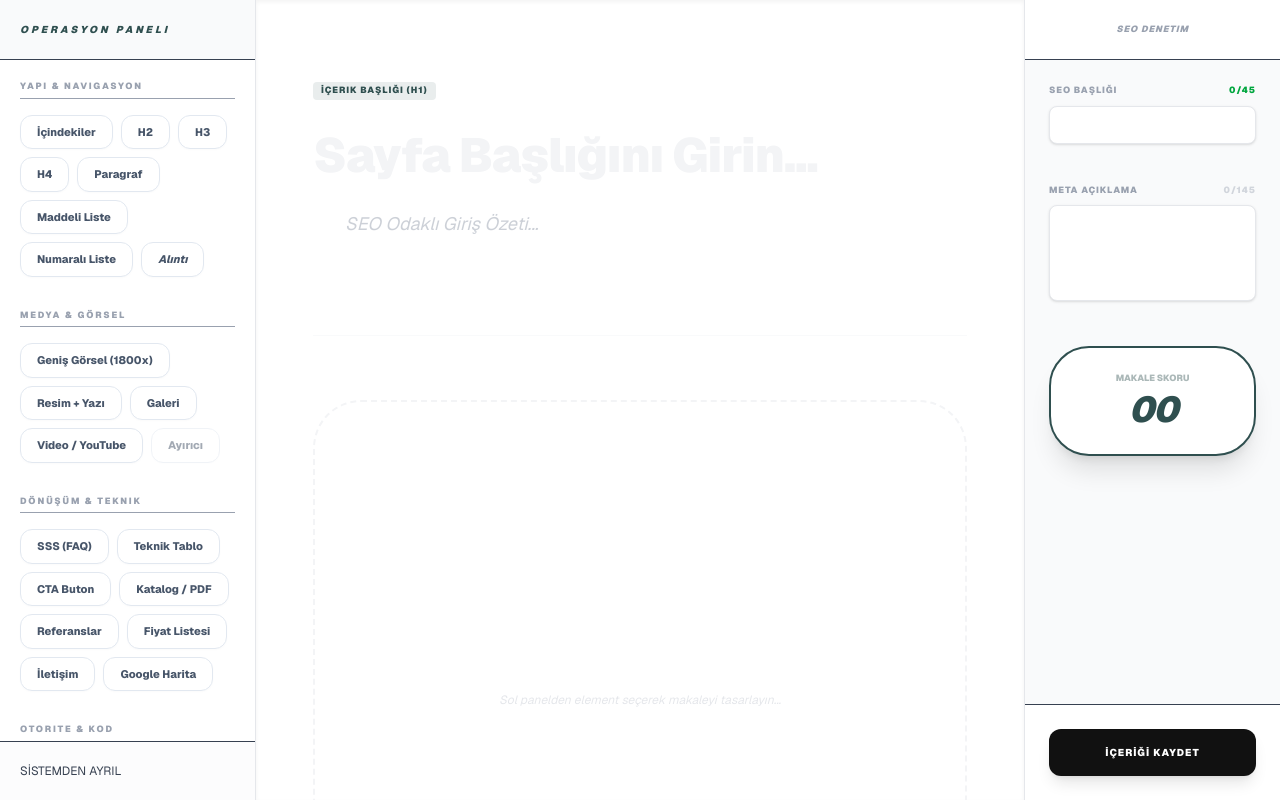
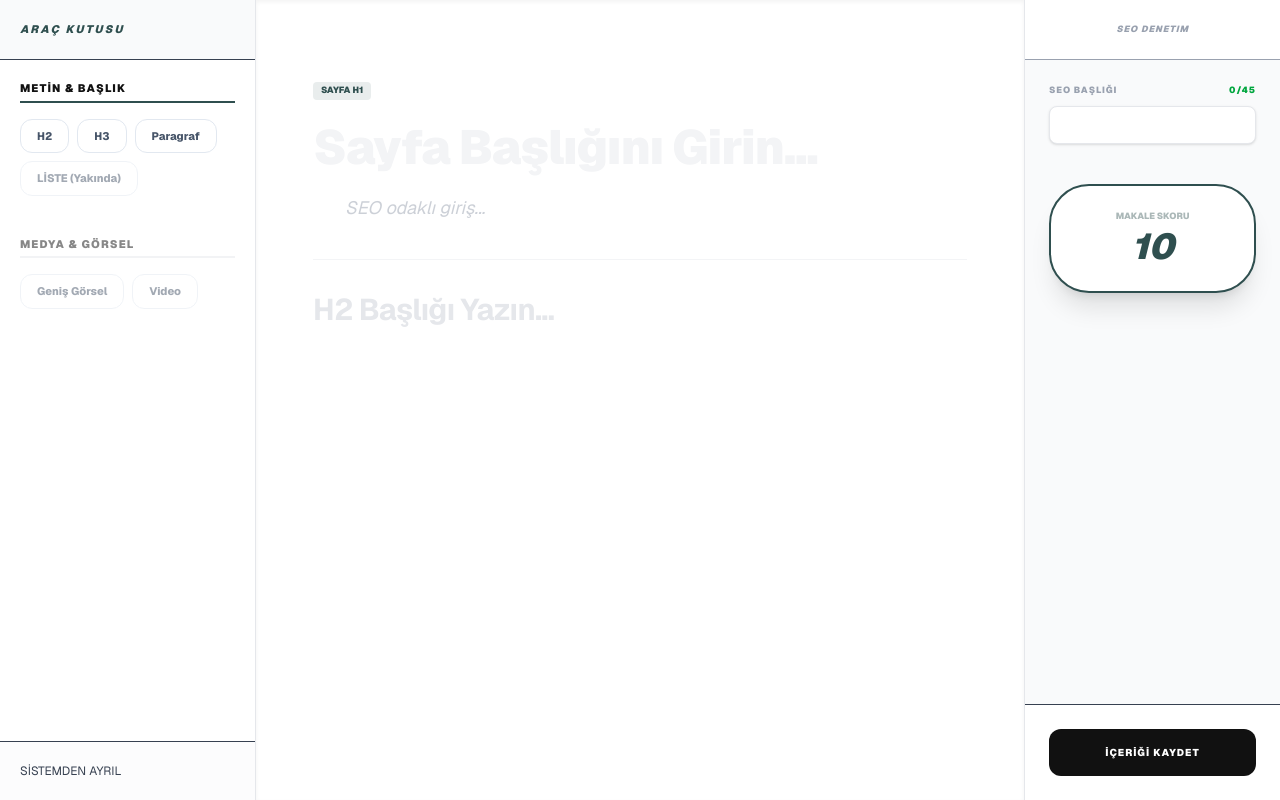
Before and after one commit to ozgurtasarimmobilya-create/my-admin-panel, a Next.js app: page /icerik-yonetimi/corian in a window 1280 px wide. Both pictures are taken after a click on the button "H2". Built offline with nearby package versions, Linux system fonts and the light colour scheme.

Commit message:
islevsel terminal: h2 ve paragraf ekleme fonksiyonlari eklendi, sol basliklar netlestirildi

```diff
--- a/app/icerik-yonetimi/corian/page.tsx
+++ b/app/icerik-yonetimi/corian/page.tsx
@@ -3,151 +3,160 @@
 import { useState } from 'react';
 import Link from 'next/link';
 
-export default function FinalProfessionalTerminal() {
+// Blok Tip Tanımı
+type Block = {
+  id: string;
+  type: 'h2' | 'h3' | 'paragraph';
+  content: string;
+};
+
+export default function FunctionalTerminalV11() {
+  const [blocks, setBlocks] = useState<Block[]>([]);
+
+  // Blok Ekleme Fonksiyonu
+  const addBlock = (type: Block['type']) => {
+    const newBlock: Block = {
+      id: Math.random().toString(36).substr(2, 9),
+      type,
+      content: '',
+    };
+    setBlocks([...blocks, newBlock]);
+  };
+
+  // Blok İçeriği Güncelleme
+  const updateBlock = (id: string, newContent: string) => {
+    setBlocks(blocks.map(b => b.id === id ? { ...b, content: newContent } : b));
+  };
+
   return (
     <div className="flex h-screen bg-[#F3F4F6] text-[#374151] font-sans overflow-hidden text-[12px]">
 
-      {/* --- SOL: TAM KAPASİTE ELEMENT PANELİ --- */}
+      {/* --- SOL: GELİŞMİŞ PANEL --- */}
       <aside className="w-64 bg-white border-r border-gray-200 flex flex-col shadow-sm">
         <div className="h-[60px] flex items-center px-5 border-b bg-[#F9FAFB]">
-          <span className="font-black text-[10px] tracking-[0.3em] text-[#2F4F4F] uppercase italic">Operasyon Paneli</span>
+          <span className="font-black text-[11px] tracking-[0.2em] text-[#2F4F4F] uppercase italic">Araç Kutusu</span>
         </div>
 
-        <div className="flex-1 overflow-y-auto custom-scrollbar p-5 space-y-8">
+        <div className="flex-1 overflow-y-auto custom-scrollbar p-5 space-y-10">
 
-          {/* GRUP 1: TİPOGRAFİ & NAVİGASYON */}
           <div className="space-y-4">
-            <label className="text-[9px] font-black text-gray-400 uppercase tracking-[0.2em] block border-b pb-1">Yapı & Navigasyon</label>
+            <label className="text-[11px] font-[900] text-[#111] uppercase tracking-widest block border-b-2 border-[#2F4F4F] pb-1">METİN & BAŞLIK</label>
             <div className="flex flex-wrap gap-2">
-              <button className="btn-flex border-blue-200 text-blue-700 bg-blue-50/20">İçindekiler</button>
-              <button className="btn-flex">H2</button>
-              <button className="btn-flex">H3</button>
-              <button className="btn-flex">H4</button>
-              <button className="btn-flex">Paragraf</button>
-              <button className="btn-flex">Maddeli Liste</button>
-              <button className="btn-flex">Numaralı Liste</button>
-              <button className="btn-flex italic">Alıntı</button>
+              <button onClick={() => addBlock('h2')} className="btn-flex">H2</button>
+              <button onClick={() => addBlock('h3')} className="btn-flex">H3</button>
+              <button onClick={() => addBlock('paragraph')} className="btn-flex">Paragraf</button>
+              <button className="btn-flex opacity-50">LİSTE (Yakında)</button>
             </div>
           </div>
 
-          {/* GRUP 2: MEDYA & GÖRSEL */}
           <div className="space-y-4">
-            <label className="text-[9px] font-black text-gray-400 uppercase tracking-[0.2em] block border-b pb-1">Medya & Görsel</label>
+            <label className="text-[11px] font-[900] text-[#111] uppercase tracking-widest block border-b-2 border-gray-200 pb-1 opacity-50">MEDYA & GÖRSEL</label>
             <div className="flex flex-wrap gap-2">
-              <button className="btn-flex">Geniş Görsel (1800x)</button>
-              <button className="btn-flex">Resim + Yazı</button>
-              <button className="btn-flex">Galeri</button>
-              <button className="btn-flex">Video / YouTube</button>
-              <button className="btn-flex border-dashed opacity-50">Ayırıcı</button>
-            </div>
-          </div>
-
-          {/* GRUP 3: TEKNİK & DÖNÜŞÜM */}
-          <div className="space-y-4">
-            <label className="text-[9px] font-black text-gray-400 uppercase tracking-[0.2em] block border-b pb-1">Dönüşüm & Teknik</label>
-            <div className="flex flex-wrap gap-2">
-              <button className="btn-flex text-orange-600 border-orange-200 bg-orange-50/10">SSS (FAQ)</button>
-              <button className="btn-flex font-bold border-gray-400">Teknik Tablo</button>
-              <button className="btn-flex text-emerald-700 border-emerald-200">CTA Buton</button>
-              <button className="btn-flex text-indigo-700 border-indigo-200">Katalog / PDF</button>
-              <button className="btn-flex">Referanslar</button>
-              <button className="btn-flex">Fiyat Listesi</button>
-              <button className="btn-flex">İletişim</button>
-              <button className="btn-flex">Google Harita</button>
-            </div>
-          </div>
-
-          {/* GRUP 4: OTORİTE & KOD */}
-          <div className="space-y-4">
-            <label className="text-[9px] font-black text-gray-400 uppercase tracking-[0.2em] block border-b pb-1">Otorite & Kod</label>
-            <div className="flex flex-wrap gap-2 pb-6">
-              <button className="btn-flex font-bold">Yazar Kutusu</button>
-              <button className="btn-flex">HTML / Shortcode</button>
-              <button className="btn-flex">İlgili Yazılar</button>
+              <button className="btn-flex opacity-50">Geniş Görsel</button>
+              <button className="btn-flex opacity-50">Video</button>
             </div>
           </div>
         </div>
 
-        {/* BELİRGİN ÇIKIŞ BUTONU */}
         <div className="p-5 border-t bg-gray-50/50">
-          <Link href="/icerik-yonetimi" className="btn-exit">
-            SİSTEMDEN AYRIL
-          </Link>
+          <Link href="/icerik-yonetimi" className="btn-exit">SİSTEMDEN AYRIL</Link>
         </div>
       </aside>
 
-      {/* --- ORTA: YAZIM ALANI --- */}
-      <main className="flex-1 bg-white overflow-y-auto shadow-inner">
-        <div className="max-w-[750px] mx-auto py-20 px-12 space-y-16">
-          <div className="space-y-6">
-            <div className="inline-block px-2 py-0.5 bg-[#2F4F4F]/10 text-[#2F4F4F] text-[9px] font-black rounded uppercase tracking-widest">İçerik Başlığı (H1)</div>
-            <input className="w-full text-5xl font-black border-none outline-none placeholder:text-gray-100 tracking-tight text-[#111]" placeholder="Sayfa Başlığını Girin..." />
-            <textarea className="w-full text-lg text-gray-400 border-none outline-none resize-none italic border-l-2 border-gray-100 pl-8" placeholder="SEO Odaklı Giriş Özeti..." rows={2} />
+      {/* --- ORTA: CANLI YAZIM ALANI --- */}
+      <main className="flex-1 bg-white overflow-y-auto shadow-inner scroll-smooth">
+        <div className="max-w-[750px] mx-auto py-20 px-12 space-y-8 text-[#1A1A1A]">
+
+          {/* H1 Sabit */}
+          <div className="space-y-4">
+            <div className="inline-block px-2 py-0.5 bg-[#2F4F4F]/10 text-[#2F4F4F] text-[9px] font-black rounded uppercase">Sayfa H1</div>
+            <input className="w-full text-5xl font-black border-none outline-none placeholder:text-gray-100 tracking-tight" placeholder="Sayfa Başlığını Girin..." />
+            <textarea className="w-full text-lg text-gray-400 border-none outline-none resize-none italic border-l-2 border-gray-50 pl-8" placeholder="SEO odaklı giriş..." rows={1} />
           </div>
-          <div className="h-px bg-gray-50 w-full"></div>
-          <div className="min-h-[600px] border-2 border-dashed border-gray-100 rounded-[3rem] flex items-center justify-center text-gray-200 italic select-none">
-            Sol panelden element seçerek makaleyi tasarlayın...
+
+          <div className="h-px bg-gray-100 w-full"></div>
+
+          {/* DİNAMİK BLOKLAR */}
+          <div className="min-h-[400px] space-y-6">
+            {blocks.map((block) => (
+              <div key={block.id} className="relative group animate-in slide-in-from-left-2 duration-300">
+                {block.type === 'h2' && (
+                  <input
+                    autoFocus
+                    className="w-full text-3xl font-bold tracking-tight text-[#111] border-none outline-none placeholder:text-gray-200"
+                    placeholder="H2 Başlığı Yazın..."
+                    value={block.content}
+                    onChange={(e) => updateBlock(block.id, e.target.value)}
+                  />
+                )}
+                {block.type === 'h3' && (
+                  <input
+                    autoFocus
+                    className="w-full text-2xl font-bold tracking-tight text-[#333] border-none outline-none placeholder:text-gray-200"
+                    placeholder="H3 Başlığı Yazın..."
+                    value={block.content}
+                    onChange={(e) => updateBlock(block.id, e.target.value)}
+                  />
+                )}
+                {block.type === 'paragraph' && (
+                  <textarea
+                    autoFocus
+                    className="w-full text-base leading-relaxed text-[#4B5563] border-none outline-none resize-none placeholder:text-gray-200"
+                    placeholder="Paragraf içeriğini yazın..."
+                    rows={3}
+                    value={block.content}
+                    onChange={(e) => updateBlock(block.id, e.target.value)}
+                  />
+                )}
+                {/* Blok Silme Butonu (Hover'da çıkar) */}
+                <button
+                  onClick={() => setBlocks(blocks.filter(b => b.id !== block.id))}
+                  className="absolute -left-10 top-2 opacity-0 group-hover:opacity-100 text-red-300 hover:text-red-600 transition-all font-black text-[10px] uppercase"
+                >
+                  SİL
+                </button>
+              </div>
+            ))}
+
+            {blocks.length === 0 && (
+              <div className="h-64 border-2 border-dashed border-gray-50 rounded-[3rem] flex items-center justify-center text-gray-200 italic select-none">
+                Sol paneldeki H2 veya Paragraf'a basarak başlayın...
+              </div>
+            )}
           </div>
         </div>
       </main>
 
       {/* --- SAĞ: ANALİZ --- */}
       <aside className="w-64 bg-[#F9FAFB] border-l border-gray-200 flex flex-col">
-        <div className="h-[60px] flex items-center justify-center border-b bg-white">
-          <span className="font-black text-[9px] text-gray-400 uppercase tracking-widest italic">SEO Denetim</span>
-        </div>
+        <div className="h-[60px] flex items-center justify-center border-b bg-white text-[9px] font-black uppercase text-gray-400 tracking-widest italic">SEO Denetim</div>
         <div className="p-6 space-y-10 flex-1 overflow-y-auto">
           <div className="space-y-2">
              <div className="flex justify-between text-[9px] font-black text-gray-400 uppercase tracking-widest"><span>SEO Başlığı</span> <span className="text-green-600">0/45</span></div>
-             <input className="w-full p-2.5 bg-white border border-gray-200 rounded-lg text-xs outline-none focus:ring-1 focus:ring-[#2F4F4F] shadow-sm" />
-          </div>
-          <div className="space-y-2">
-             <div className="flex justify-between text-[9px] font-black text-gray-400 uppercase tracking-widest"><span>Meta Açıklama</span> <span className="text-gray-300">0/145</span></div>
-             <textarea className="w-full p-2.5 bg-white border border-gray-200 rounded-lg text-xs outline-none h-24 resize-none shadow-sm" />
+             <input className="w-full p-2.5 bg-white border border-gray-200 rounded-lg text-xs outline-none shadow-sm" />
           </div>
           <div className="p-6 bg-white border-2 border-[#2F4F4F] rounded-[2.5rem] flex flex-col items-center justify-center gap-1 shadow-xl">
              <span className="text-[9px] font-black uppercase text-[#2F4F4F] opacity-40">Makale Skoru</span>
-             <span className="text-4xl font-black italic tracking-tighter text-[#2F4F4F]">00</span>
+             <span className="text-4xl font-black italic text-[#2F4F4F]">{blocks.length * 10 > 100 ? 100 : blocks.length * 10}</span>
           </div>
         </div>
         <div className="p-6 border-t bg-white">
-          <button className="w-full bg-[#111] text-white py-4 rounded-xl text-[10px] font-black tracking-widest uppercase hover:bg-[#2F4F4F] transition-all shadow-lg active:scale-95">
-            İÇERİĞİ KAYDET
-          </button>
+          <button className="w-full bg-[#111] text-white py-4 rounded-xl text-[10px] font-black tracking-widest uppercase hover:bg-[#2F4F4F] transition-all">İÇERİĞİ KAYDET</button>
         </div>
       </aside>
 
       <style jsx>{`
         .btn-flex {
-          display: inline-flex;
-          align-items: center;
-          justify-content: center;
-          padding: 8px 16px;
-          background: white;
-          border: 1px solid #E2E8F0;
-          border-radius: 12px; /* Hafif kavisli daha profesyonel durur */
-          font-size: 11px;
-          font-weight: 800;
-          color: #475569;
-          white-space: nowrap;
-          transition: all 0.2s;
-          box-shadow: 0 1px 2px rgba(0,0,0,0.02);
+          display: inline-flex; align-items: center; justify-content: center; padding: 8px 16px;
+          background: white; border: 1px solid #E2E8F0; border-radius: 12px;
+          font-size: 11px; font-weight: 800; color: #475569; white-space: nowrap; transition: all 0.2s;
         }
-        .btn-flex:hover {
-          border-color: #2F4F4F;
-          color: #2F4F4F;
-          background: #F8FAFC;
-          transform: translateY(-1px);
-        }
-        .btn-flex:active { transform: scale(0.96); }
-
+        .btn-flex:hover { border-color: #2F4F4F; color: #2F4F4F; transform: translateY(-1px); }
         .btn-exit {
           display: flex; align-items: center; justify-content: center; width: 100%; padding: 12px;
           background: #B91C1C; color: white; border-radius: 12px; font-weight: 900; font-size: 10px;
           letter-spacing: 0.2em; transition: all 0.3s;
         }
-        .btn-exit:hover { background: #111; box-shadow: 0 10px 15px -3px rgba(185, 28, 28, 0.2); }
-
         .custom-scrollbar::-webkit-scrollbar { width: 3px; }
         .custom-scrollbar::-webkit-scrollbar-thumb { background: #E5E7EB; border-radius: 10px; }
       `}</style>
```
